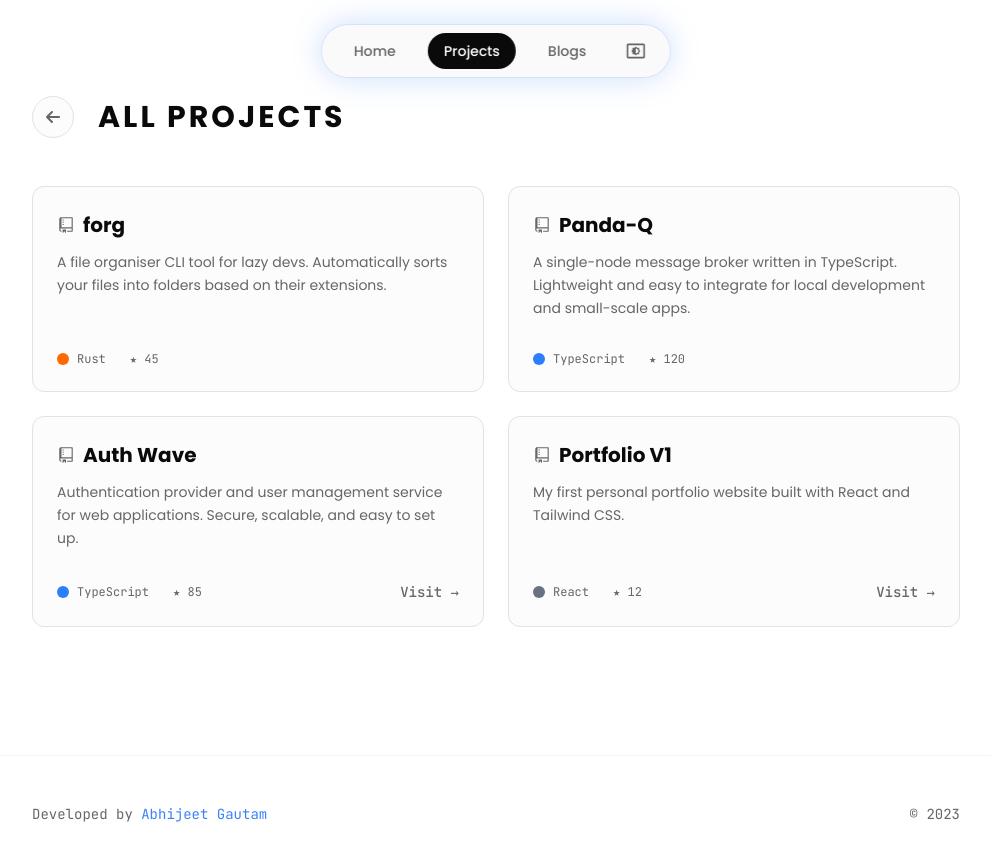
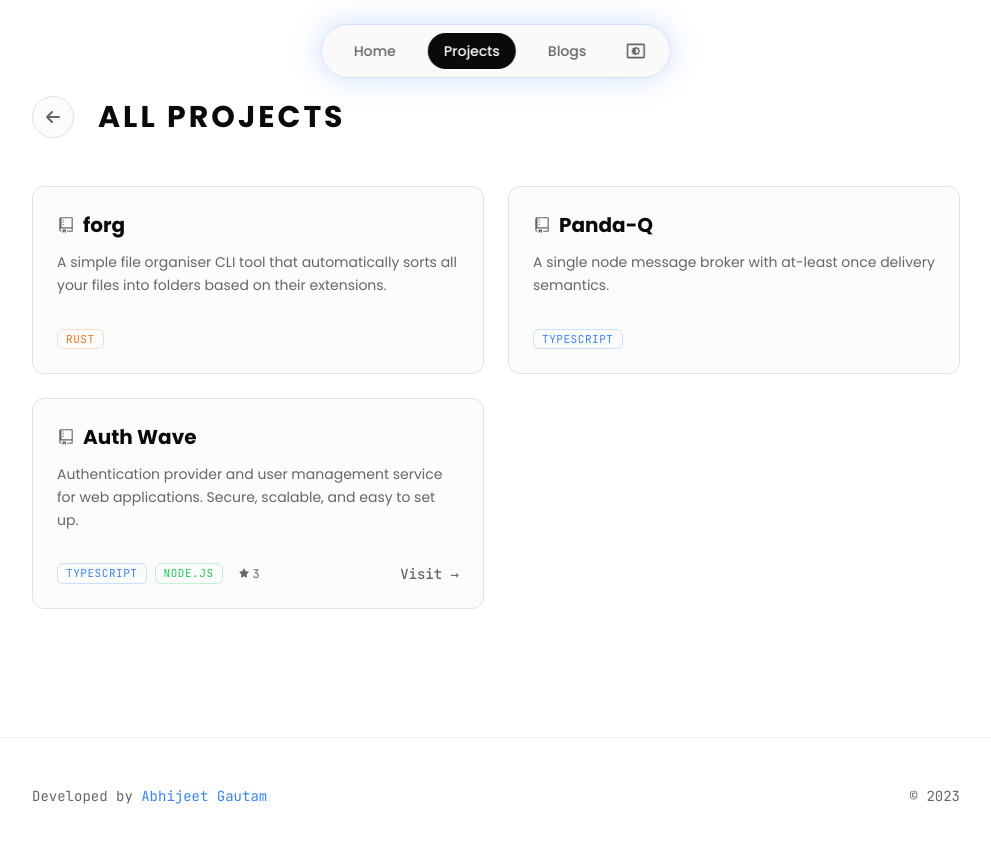
Before and after one commit to Abhijeet-Gautam5702/portfolio, a React app: page /projects/all in a window 1280 px wide. Shown: the top 860 px of the page, without its empty margins (144-1135 px from the left). Built offline with nearby package versions, Linux system fonts and the light colour scheme; the HTML template or start-up script is replaced by a standard one.

Commit message:
UI Changes to Project cards

```diff
--- a/src/components/AllProjectsPage.jsx
+++ b/src/components/AllProjectsPage.jsx
@@ -1,6 +1,6 @@
 import React, { useEffect } from 'react';
 import { useNavigate } from 'react-router-dom';
-import { FaArrowLeft } from 'react-icons/fa6';
+import { FaArrowLeft, FaStar } from 'react-icons/fa6';
 import { VscRepo } from 'react-icons/vsc';
 import data from '../data.json';
 
@@ -47,16 +47,24 @@ const AllProjectsPage = () => {
                     </p>
                   </div>
                   <div className="flex items-center justify-between gap-6 text-xs font-mono text-muted pt-4">
-                    <div className="flex items-center gap-6">
-                      <span className="flex items-center gap-2">
-                        <span className={`w-3 h-3 rounded-full ${
-                          project.language === 'Rust' ? 'bg-orange-500' :
-                          project.language === 'TypeScript' ? 'bg-blue-500' :
-                          project.language === 'Go' ? 'bg-cyan-500' : 'bg-gray-500'
-                        }`}></span>
-                        {project.language}
-                      </span>
-                      <span className="flex items-center gap-1">★ {project.stars.toLocaleString()}</span>
+                    <div className="flex items-center gap-4">
+                      <div className="flex items-center gap-2">
+                        {project.languages?.map((lang, idx) => (
+                          <span
+                            key={idx}
+                            className="px-2 py-0.5 border rounded-md text-[11px] uppercase tracking-wider"
+                            style={{ borderColor: `${lang.color}40`, color: lang.color }}
+                          >
+                            {lang.name}
+                          </span>
+                        ))}
+                      </div>
+                      {project.stars > 0 && (
+                        <span className="flex items-center gap-1 text-muted">
+                          <FaStar className="text-[10px] mb-0.5" />
+                          {project.stars.toLocaleString()}
+                        </span>
+                      )}
                     </div>
                     {project.liveLink && (
                       <a
@@ -64,9 +72,10 @@ const AllProjectsPage = () => {
                         target="_blank"
                         rel="noopener noreferrer"
                         onClick={(e) => e.stopPropagation()}
-                        className="text-sm font-medium text-muted hover:text-brand transition-colors whitespace-nowrap"
+                        className="relative text-sm font-medium text-muted hover:text-brand transition-colors whitespace-nowrap group/visit"
                       >
                         Visit &rarr;
+                        <span className="absolute -bottom-1 left-0 w-0 h-0.5 bg-brand transition-all duration-300 group-hover/visit:w-full rounded-full"></span>
                       </a>
                     )}
                   </div>
--- a/src/components/Blogs.jsx
+++ b/src/components/Blogs.jsx
@@ -15,11 +15,14 @@ const Blogs = () => {
         <h2 className="text-xl font-bold text-foreground tracking-wider">Blogs</h2>
         <button
           onClick={() => navigate('/blogs/all')}
-          className="flex items-center gap-2 text-sm text-muted hover:text-foreground transition-colors group"
+          className="relative flex items-center gap-2 text-sm text-muted hover:text-foreground transition-colors group"
         >
-          View All <FaArrowRight className="group-hover:translate-x-1 transition-transform" />
-        </button>
-      </div>
+          <span className="relative">
+            View All
+            <span className="absolute -bottom-1 left-0 w-0 h-0.5 bg-foreground transition-all duration-300 group-hover:w-full rounded-full"></span>
+          </span>
+          <FaArrowRight className="group-hover:translate-x-1 transition-transform" />
+        </button>      </div>
 
       <div className="grid grid-cols-1 gap-4">
         {latestBlogs.map((blog, index) => (
--- a/src/components/OpenSourceContributions.jsx
+++ b/src/components/OpenSourceContributions.jsx
@@ -14,11 +14,14 @@ const OpenSourceContributions = () => {
         <h2 className="text-xl font-bold text-foreground">Open Source Contributions</h2>
         <button
           onClick={() => navigate('/contributions/all')}
-          className="flex items-center gap-2 text-sm text-muted hover:text-foreground transition-colors group"
+          className="relative flex items-center gap-2 text-sm text-muted hover:text-foreground transition-colors group"
         >
-          View All <FaArrowRight className="group-hover:translate-x-1 transition-transform" />
-        </button>
-      </div>
+          <span className="relative">
+            View All
+            <span className="absolute -bottom-1 left-0 w-0 h-0.5 bg-foreground transition-all duration-300 group-hover:w-full rounded-full"></span>
+          </span>
+          <FaArrowRight className="group-hover:translate-x-1 transition-transform" />
+        </button>      </div>
 
       <div className="grid grid-cols-1 md:grid-cols-2 gap-4">
         {topRepos.map((repo) => (
--- a/src/components/Projects.jsx
+++ b/src/components/Projects.jsx
@@ -1,6 +1,6 @@
 import React from 'react';
 import { useNavigate } from 'react-router-dom';
-import { FaArrowRight } from 'react-icons/fa6';
+import { FaArrowRight, FaStar } from 'react-icons/fa6';
 import { VscRepo } from 'react-icons/vsc';
 import data from '../data.json';
 
@@ -15,9 +15,13 @@ const Projects = () => {
         <h2 className="text-xl font-bold text-foreground">Projects</h2>
         <button
           onClick={() => navigate('/projects/all')}
-          className="flex items-center gap-2 text-sm text-muted hover:text-foreground transition-colors group"
+          className="relative flex items-center gap-2 text-sm text-muted hover:text-foreground transition-colors group"
         >
-          View All <FaArrowRight className="group-hover:translate-x-1 transition-transform" />
+          <span className="relative">
+            View All
+            <span className="absolute -bottom-1 left-0 w-0 h-0.5 bg-foreground transition-all duration-300 group-hover:w-full rounded-full"></span>
+          </span>
+          <FaArrowRight className="group-hover:translate-x-1 transition-transform" />
         </button>
       </div>
 
@@ -42,16 +46,24 @@ const Projects = () => {
                   </p>
                 </div>
                 <div className="flex items-center justify-between gap-4 text-xs font-mono text-muted pt-2">
-                  <div className="flex items-center gap-4">
-                    <span className="flex items-center gap-1">
-                      <span className={`w-2 h-2 rounded-full ${
-                        project.language === 'Rust' ? 'bg-orange-500' :
-                        project.language === 'TypeScript' ? 'bg-blue-500' :
-                        project.language === 'Go' ? 'bg-cyan-500' : 'bg-gray-500'
-                      }`}></span>
-                      {project.language}
-                    </span>
-                    <span>★ {project.stars.toLocaleString()}</span>
+                  <div className="flex items-center gap-3">
+                    <div className="flex items-center gap-2">
+                      {project.languages?.map((lang, idx) => (
+                        <span
+                          key={idx}
+                          className="px-2 py-0.5 border rounded-md text-[11px] uppercase tracking-wider"
+                          style={{ borderColor: `${lang.color}40`, color: lang.color }}
+                        >
+                          {lang.name}
+                        </span>
+                      ))}
+                    </div>
+                    {project.stars > 0 && (
+                      <span className="flex items-center gap-1">
+                        <FaStar className="text-[10px] mb-0.5" />
+                        {project.stars.toLocaleString()}
+                      </span>
+                    )}
                   </div>
                   {project.liveLink && (
                     <a
@@ -59,9 +71,10 @@ const Projects = () => {
                       target="_blank"
                       rel="noopener noreferrer"
                       onClick={(e) => e.stopPropagation()}
-                      className="text-xs font-medium text-muted hover:text-brand transition-colors whitespace-nowrap"
+                      className="relative text-xs font-medium text-muted hover:text-brand transition-colors whitespace-nowrap group/visit"
                     >
                       Visit &rarr;
+                      <span className="absolute -bottom-1 left-0 w-0 h-0.5 bg-brand transition-all duration-300 group-hover/visit:w-full rounded-full"></span>
                     </a>
                   )}
                 </div>
--- a/src/data.json
+++ b/src/data.json
@@ -49,33 +49,32 @@
       "items": [
         {
           "name": "forg",
-          "description": "A file organiser CLI tool for lazy devs. Automatically sorts your files into folders based on their extensions.",
-          "stars": 45,
-          "language": "Rust",
+          "description": "A simple file organiser CLI tool that automatically sorts all your files into folders based on their extensions.",
+          "stars": 0,
+          "languages": [
+            { "name": "Rust", "color": "#f97316" }
+          ],
           "link": "https://github.com/Abhijeet-Gautam5702/forg"
         },
         {
           "name": "Panda-Q",
-          "description": "A single-node message broker written in TypeScript. Lightweight and easy to integrate for local development and small-scale apps.",
-          "stars": 120,
-          "language": "TypeScript",
+          "description": "A single node message broker with at-least once delivery semantics.",
+          "stars": 0,
+          "languages": [
+            { "name": "TypeScript", "color": "#3b82f6" }
+          ],
           "link": "https://github.com/Abhijeet-Gautam5702/Panda-Q"
         },
         {
           "name": "Auth Wave",
           "description": "Authentication provider and user management service for web applications. Secure, scalable, and easy to set up.",
-          "stars": 85,
-          "language": "TypeScript",
+          "stars": 3,
+          "languages": [
+            { "name": "TypeScript", "color": "#3b82f6" },
+            { "name": "Node.js", "color": "#22c55e" }
+          ],
           "link": "https://github.com/Auth-Wave",
-          "liveLink": "https://authwave.xyz"
-        },
-        {
-          "name": "Portfolio V1",
-          "description": "My first personal portfolio website built with React and Tailwind CSS.",
-          "stars": 12,
-          "language": "React",
-          "link": "https://github.com/Abhijeet-Gautam5702",
-          "liveLink": "https://abhijeetgautam.in"
+          "liveLink": "https://authwave.in"
         }
       ]
     },
@@ -89,25 +88,33 @@
           "name": "Requestly",
           "description": "Open-source alternative to Charles Proxy & Fiddler.",
           "stars": 2100,
-          "language": "TypeScript"
+          "languages": [
+            { "name": "TypeScript", "color": "#3b82f6" }
+          ]
         },
         {
           "name": "Flexprice",
           "description": "Open-source metering and billing infrastructure.",
           "stars": 1200,
-          "language": "Go"
+          "languages": [
+            { "name": "Go", "color": "#06b6d4" }
+          ]
         },
         {
           "name": "Cal.com",
           "description": "Scheduling infrastructure for everyone.",
           "stars": 31000,
-          "language": "TypeScript"
+          "languages": [
+            { "name": "TypeScript", "color": "#3b82f6" }
+          ]
         },
         {
           "name": "Supabase",
           "description": "The open source Firebase alternative.",
           "stars": 65000,
-          "language": "TypeScript"
+          "languages": [
+            { "name": "TypeScript", "color": "#3b82f6" }
+          ]
         }
       ]
     },
```
